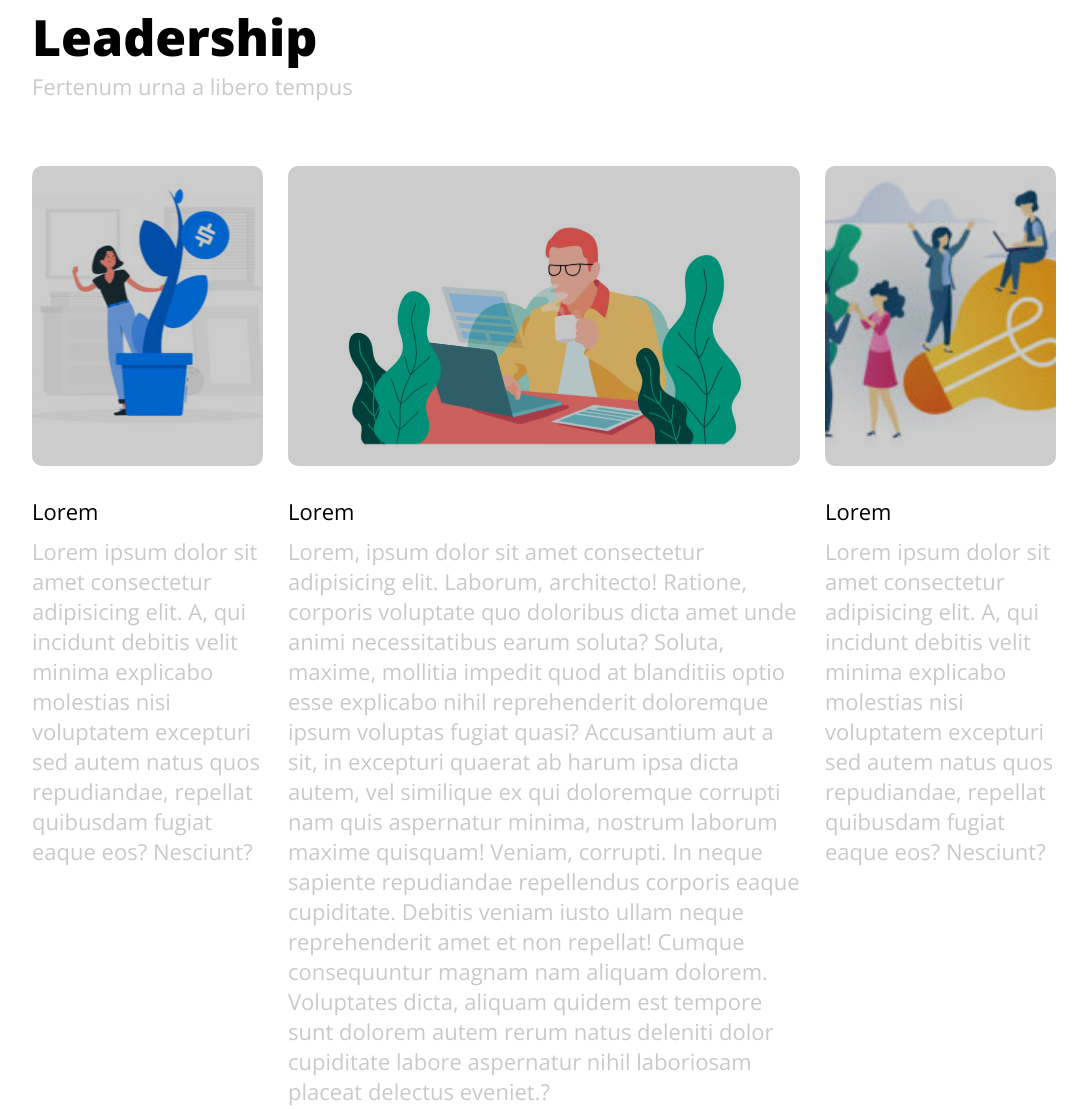
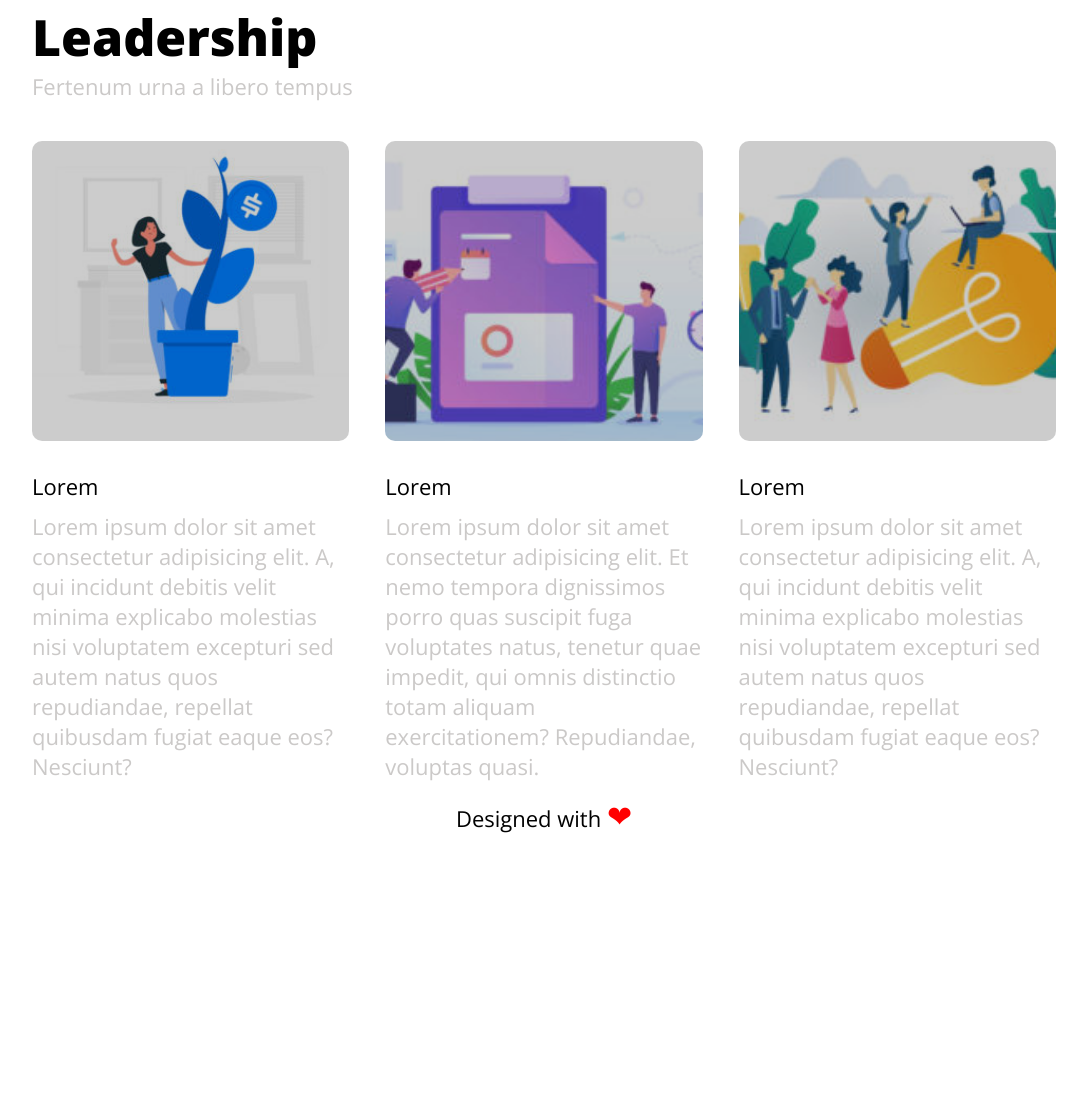
Before and after one commit to Luca-Riz/htmlcss-wp, a plain HTML site: page bonus/index.html in a window 1280 px wide. Shown: the part 958-2067 px from the top of the page, without its empty margins (96-1183 px from the left). After the commit the page ends 1811 px from the top, so only its background shows below. Drawn offline with nearby package versions, Linux system fonts and the light colour scheme.

Commit message:
add jumbotron + 1st line main

```diff
--- a/bonus/css/style.css
+++ b/bonus/css/style.css
@@ -87,7 +87,7 @@ nav li a {
 .jumbotron {
     width: 100%;
     height: 683px;
-    background-image: url("../img/banner.jpg");
+    background-image: url("../img/img-7.jpg");
 }
 
 .jumbotron .content {
@@ -127,7 +127,7 @@ nav li a {
 main section .img {
     width: 100%;
     height: 300px;
-    background-image: url("../img/banner-2.jpg");
+    background-image: url("../img/img-2.jpg");
 }
 
 .right .img {
@@ -137,13 +137,13 @@ main section .img {
 }
 
 aside {
-    width: calc(25% - 25px);
-    margin: 25px 0;
+    width: 31%;
+    /* margin: 25px 0; */
 }
 
 main section {
-    width: 50%;
-    margin: 25px;
+    width: 31%;
+    margin: 0 3.5%;
 }
 
 .float {
--- a/bonus/index.html
+++ b/bonus/index.html
@@ -77,7 +77,7 @@
                     <div class="opacity"></div>
                 </div>
                 <span>Lorem</span>
-                <p>Lorem, ipsum dolor sit amet consectetur adipisicing elit. Laborum, architecto! Ratione, corporis voluptate quo doloribus dicta amet unde animi necessitatibus earum soluta? Soluta, maxime, mollitia impedit quod at blanditiis optio esse explicabo nihil reprehenderit doloremque ipsum voluptas fugiat quasi? Accusantium aut a sit, in excepturi quaerat ab harum ipsa dicta autem, vel similique ex qui doloremque corrupti nam quis aspernatur minima, nostrum laborum maxime quisquam! Veniam, corrupti. In neque sapiente repudiandae repellendus corporis eaque cupiditate. Debitis veniam iusto ullam neque reprehenderit amet et non repellat! Cumque consequuntur magnam nam aliquam dolorem. Voluptates dicta, aliquam quidem est tempore sunt dolorem autem rerum natus deleniti dolor cupiditate labore aspernatur nihil laboriosam placeat delectus eveniet.?</p>
+                <p>Lorem ipsum dolor sit amet consectetur adipisicing elit. Et nemo tempora dignissimos porro quas suscipit fuga voluptates natus, tenetur quae impedit, qui omnis distinctio totam aliquam exercitationem? Repudiandae, voluptas quasi.</p>
 
             </section>
             <!-- fine section center -->
```
